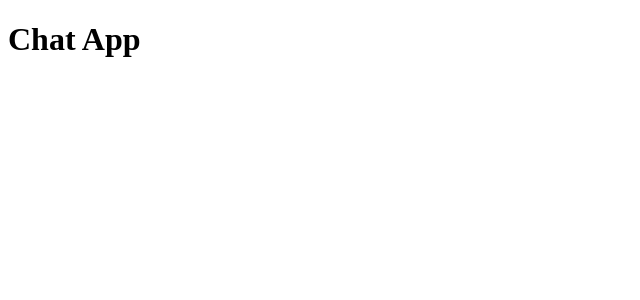
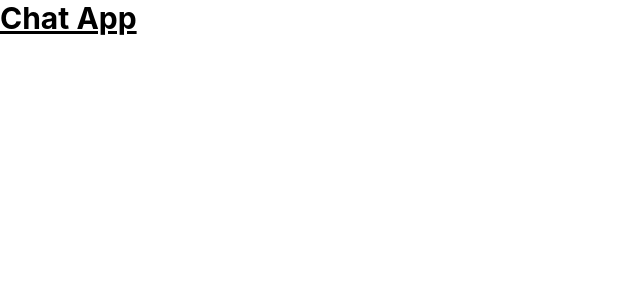
Before and after one commit to ishantbh/mern-jwt-auth, a React (Vite) app in the folder client/: page / in a window 1280 px wide. Shown: the top 300 px of the page, without its empty margins (0-640 px from the left). Built offline with nearby package versions, Linux system fonts and the light colour scheme.

Commit message:
setup tailwind

```diff
--- a/client/package.json
+++ b/client/package.json
@@ -10,8 +10,10 @@
     "preview": "vite preview"
   },
   "dependencies": {
+    "@tailwindcss/vite": "^4.3.3",
     "react": "^19.2.8",
-    "react-dom": "^19.2.8"
+    "react-dom": "^19.2.8",
+    "tailwindcss": "^4.3.3"
   },
   "devDependencies": {
     "@babel/core": "^7.29.7",
--- a/client/src/App.tsx
+++ b/client/src/App.tsx
@@ -1,3 +1,3 @@
 export default function App() {
-  return <h1>Chat App</h1>
+  return <h1 className='text-3xl font-bold underline'>Chat App</h1>
 }
--- a/client/src/index.css
+++ b/client/src/index.css
@@ -0,0 +1 @@
+@import 'tailwindcss';
--- a/client/vite.config.ts
+++ b/client/vite.config.ts
@@ -1,10 +1,15 @@
 import react, { reactCompilerPreset } from '@vitejs/plugin-react'
 import babel from '@rolldown/plugin-babel'
 import { defineConfig } from 'vite'
+import tailwindcss from '@tailwindcss/vite'
 
 // https://vite.dev/config/
 export default defineConfig({
-  plugins: [react(), babel({ presets: [reactCompilerPreset()] })],
+  plugins: [
+    react(),
+    tailwindcss(),
+    babel({ presets: [reactCompilerPreset()] }),
+  ],
   server: {
     proxy: {
       '/api': 'http://localhost:3000',
```
Also changed, not shown: 1 other file (tests, documents, lock files or other folders).
